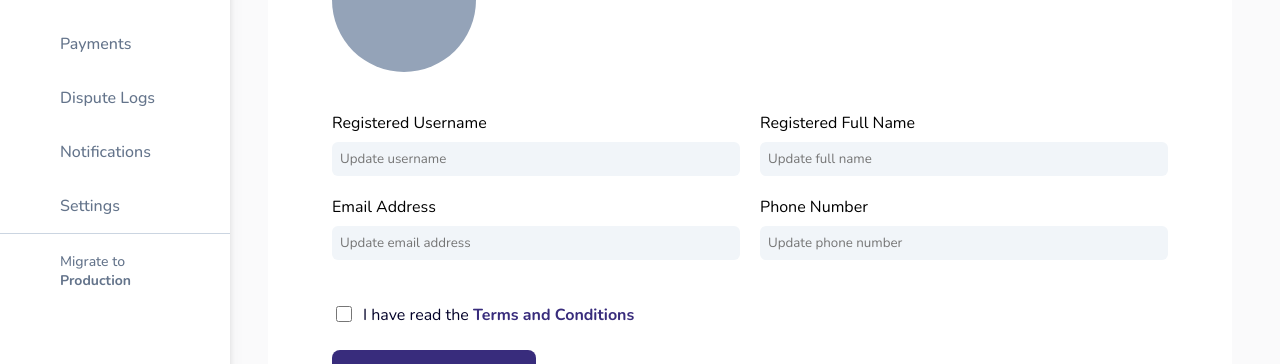
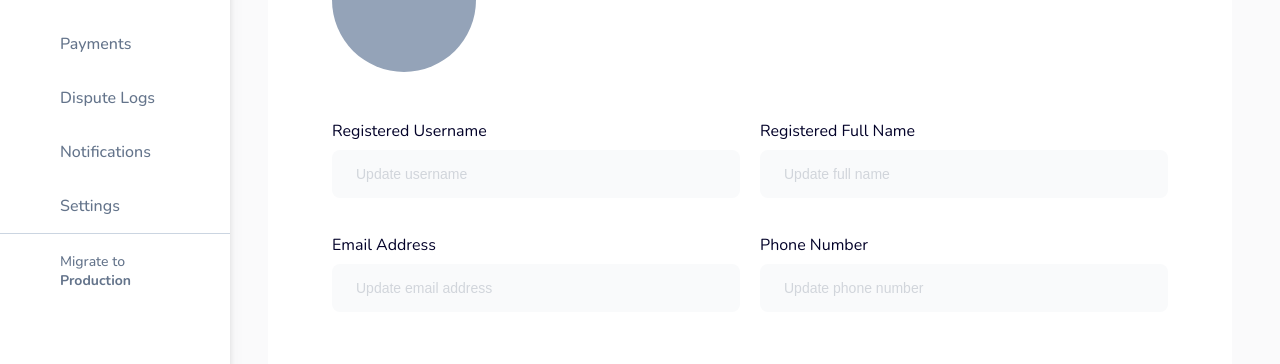
Before and after one commit to Vestrapay/5.-Frontend-service, a Next.js app: page /settings/profile-settings in a window 1280 px wide. Shown: the part 284-648 px from the top of the page. Built offline with nearby package versions, Linux system fonts and the light colour scheme; some icons are missing; a small style sheet from the web is missing.

Commit message:
Settings: Profile Settings completed 🚀

```diff
--- a/pages/settings/profile-settings.tsx
+++ b/pages/settings/profile-settings.tsx
@@ -1,7 +1,8 @@
 import React, {useRef, useState} from 'react';
 import SettingsProfileLayout from "@pages/settings/index";
 import {Camera} from "react-huge-icons/solid";
-import {DefaultButton} from "@reusables/index";
+import {DefaultButton, DefaultInput} from "@reusables/index";
+import Image from "next/image";
 
 const ProfileSettings = () => {
 
@@ -25,7 +26,8 @@ const ProfileSettings = () => {
                 <form
                     className="flex flex-col w-full"
                 >
-                    <div className="flex flex-col rounded-full bg-slate-400 items-center justify-center h-36 w-36">
+                    <div
+                        className="flex relative flex-col rounded-full bg-slate-400 items-center justify-center h-36 w-36">
                         <input
                             type="file"
                             name="profile"
@@ -37,75 +39,60 @@ const ProfileSettings = () => {
                             hidden
                         />
                         {
-                            file ?
-                                (
-                                    <img
+                            file &&
+                            <Image
                                 src={URL.createObjectURL(file)}
                                 alt="profile"
-                                        className="rounded-full h-36 w-36 bg-cover"
+                                width={144}
+                                height={144}
+                                className="rounded-full bg-contain absolute inset-y-0 inset-x-0"
                             />
-                                ) : (
+                        }
                         <Camera
                             onClick={handleFileInputClick}
-                                        className="w-11 h-11 text-white cursor-pointer"
+                            className="w-11 h-11 text-white cursor-pointer absolute opacity-80"
                         />
-                                )
-                        }
+
                     </div>
 
                     <div className="grid grid-cols-4 gap-5 mt-10 w-full">
-                        <div className="flex flex-col col-span-2">
-                            <label
-                                htmlFor="registered-username"
-                            >
-                                Registered Username
-                            </label>
-                            <input
+
+                        <DefaultInput
                             type="text"
                             name="registered-username"
-                                className="rounded-md p-2 mt-2 border-none bg-slate-100 font-nunito"
-                                placeholder="Update username"
+                            label="Registered Username"
+                            topLabel="Registered Username"
+                            placeHolder="Update username"
+                            containerVariant="w-full py-2 col-span-2"
                         />
-                        </div>
-                        <div className="flex flex-col col-span-2">
-                            <label
-                                htmlFor="registered-fullname"
-                            >
-                                Registered Full Name
-                            </label>
-                            <input
+
+                        <DefaultInput
                             type="text"
                             name="registered-fullname"
-                                className="rounded-md p-2 mt-2 border-none bg-slate-100 font-nunito"
-                                placeholder="Update full name"
+                            label="Registered Full Name"
+                            topLabel="Registered Full Name"
+                            placeHolder="Update full name"
+                            containerVariant="w-full py-2 col-span-2"
                         />
-                        </div>
-                        <div className="flex flex-col col-span-2">
-                            <label
-                                htmlFor="email"
-                            >
-                                Email Address
-                            </label>
-                            <input
+
+                        <DefaultInput
                             type="text"
-                                name="email"
-                                className="rounded-md p-2 mt-2 border-none bg-slate-100 font-nunito"
-                                placeholder={"Update email address"}
+                            name="email-address"
+                            label="Email Address"
+                            topLabel="Email Address"
+                            placeHolder="Update email address"
+                            containerVariant="w-full py-2 col-span-2"
                         />
-                        </div>
-                        <div className="flex flex-col col-span-2">
-                            <label
-                                htmlFor="phone-number"
-                            >
-                                Phone Number
-                            </label>
-                            <input
+
+                        <DefaultInput
                             type="text"
                             name="phone-number"
-                                className="rounded-md p-2 mt-2 border-none bg-slate-100 font-nunito"
-                                placeholder={"Update phone number"}
+                            label="phone number"
+                            topLabel="Phone Number"
+                            placeHolder="Update phone number"
+                            containerVariant="w-full py-2 col-span-2"
                         />
-                        </div>
+
                         <div className="flex flex-col col-span-2">
                             <div className="flex items-start my-6">
                                 <div className="flex items-center rounded-full h-5">
```
Lines whose indentation alone changed are shown as unchanged.
